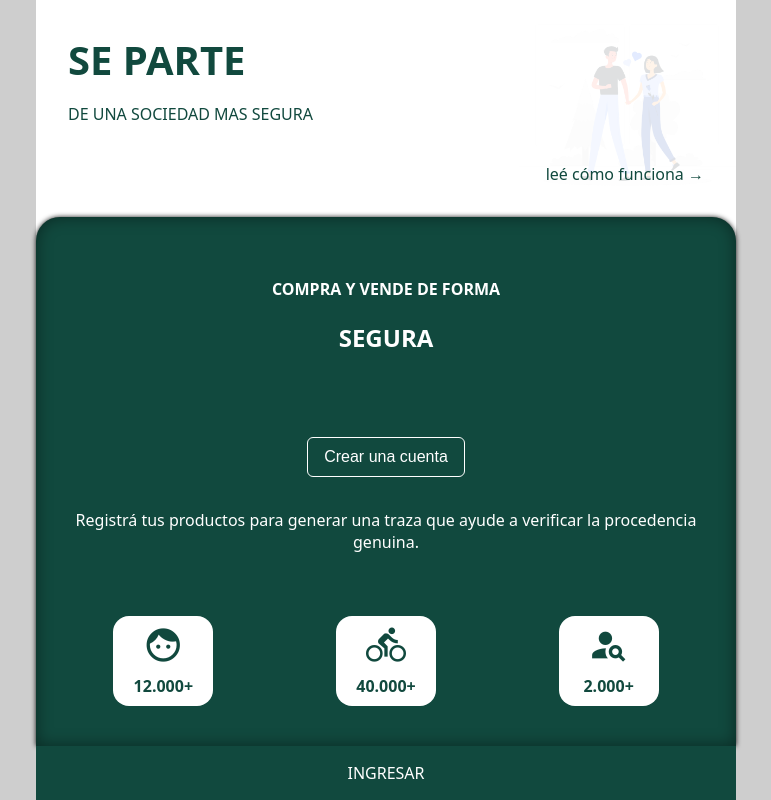
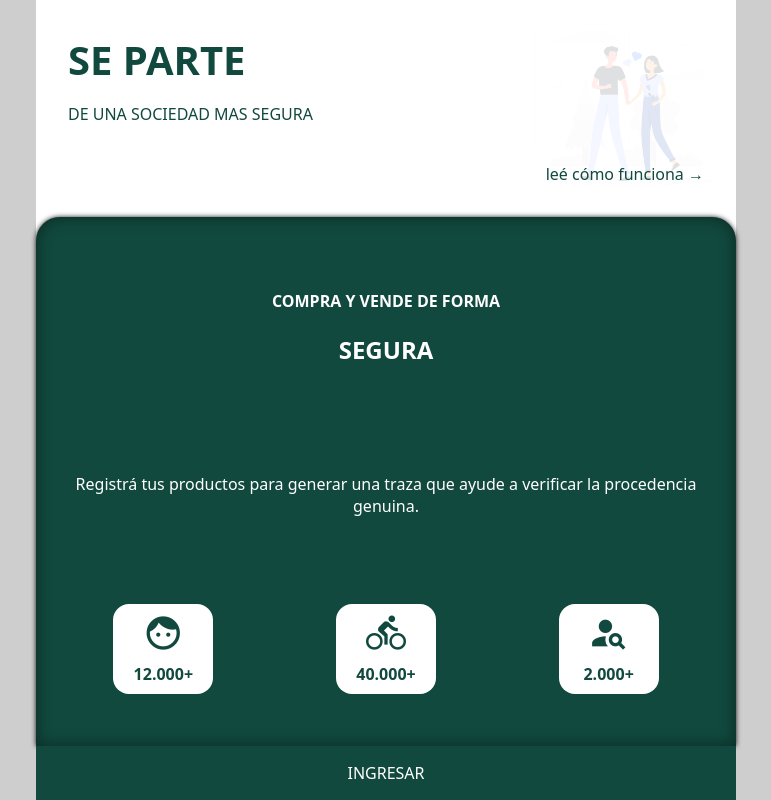
Before and after one commit to noesrobado/noesrobado.github.io, a React (Create React App) app: page / in a window 1280 px wide. Shown: the whole page, without its empty margins (254-1025 px from the left). Built offline with nearby package versions, Linux system fonts and the light colour scheme; no server answers.

Commit message:
Hide button if not logged

```diff
--- a/src/Pages/Home/Home.tsx
+++ b/src/Pages/Home/Home.tsx
@@ -36,9 +36,11 @@ export const Home: React.FC = () => {
             </div>
           </div>
           <div className="home--bottom--center">
+{!!user &&
             <button onClick={() => go.push('/productos/')}>
               {!!user ? 'Ver mis productos' : 'Crear una cuenta'}
             </button>
+}
             <p>
               Registrá tus productos para generar una traza que ayude a
               verificar la procedencia genuina.
```
